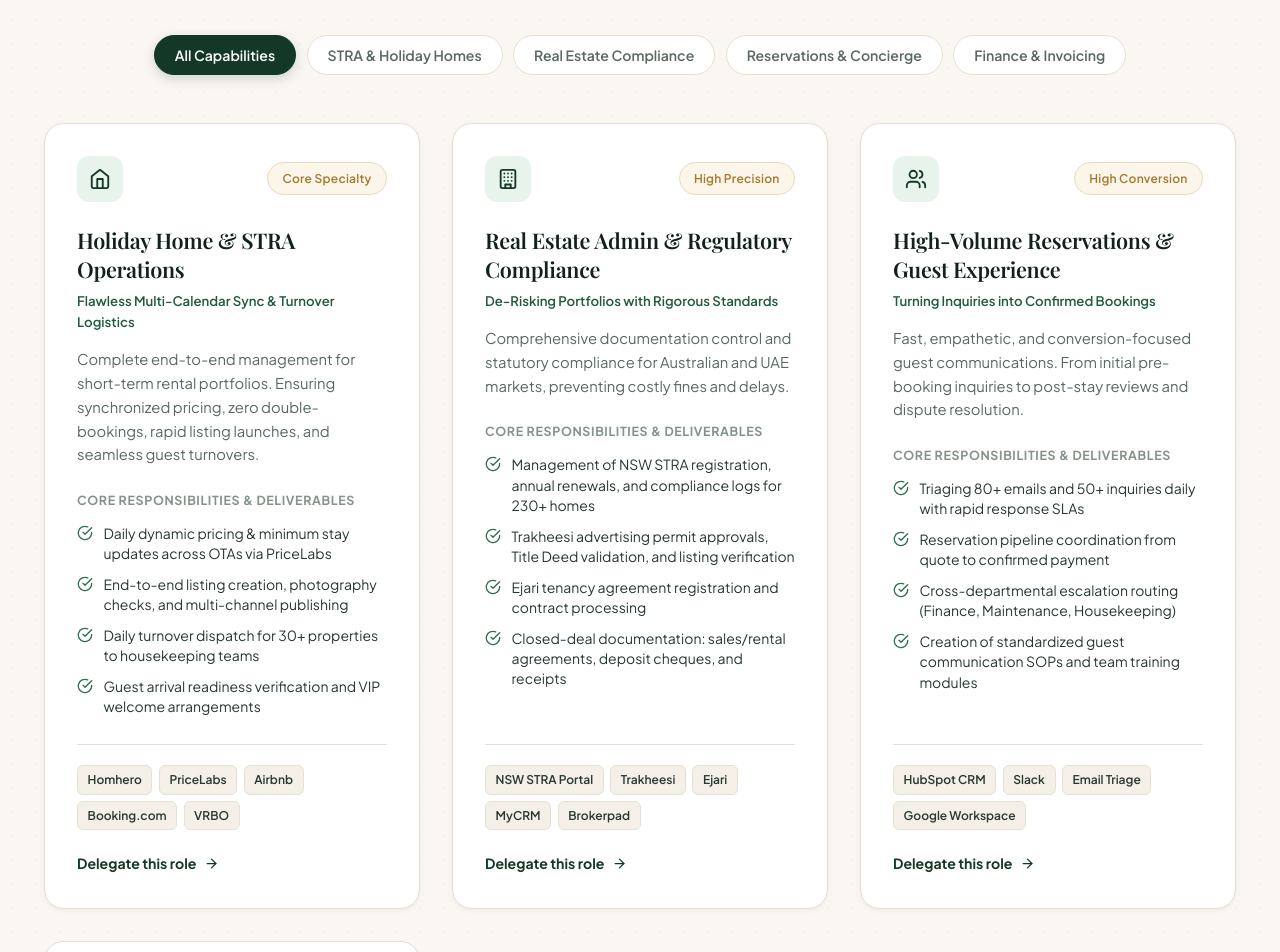
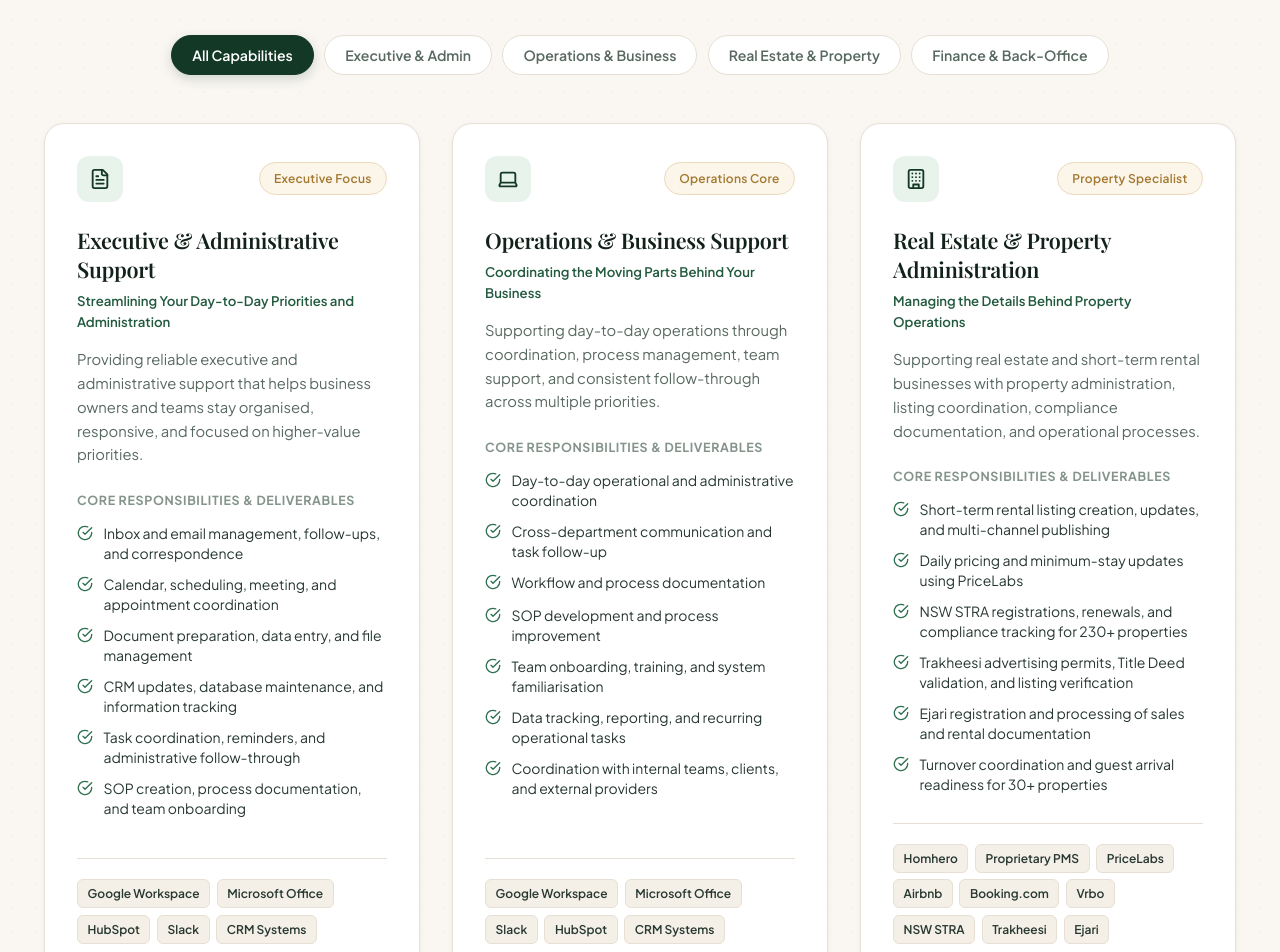
Before and after one commit to klint-droid/client1-portfolio, a React (Vite) app: page / in a window 1280 px wide. Shown: the part 1480-2432 px from the top of the page. Built offline with nearby package versions, Linux system fonts and the light colour scheme; a web font is replaced by a local one.

Commit message:
Update specializations with 4 core services, deliverables, and tools

```diff
--- a/src/components/ServicesSection.tsx
+++ b/src/components/ServicesSection.tsx
@@ -1,12 +1,12 @@
 import React, { useState } from 'react';
 import { portfolioData, type Service } from '../data/portfolioData';
 import {
-  IconHome,
   IconBuilding,
-  IconUsers,
   IconDollarSign,
   IconCheckCircle,
   IconArrowRight,
+  IconFileText,
+  IconLaptop,
 } from './Icons';
 
 interface ServicesSectionProps {
@@ -19,10 +19,10 @@ export const ServicesSection: React.FC<ServicesSectionProps> = ({ onSelectServic
 
   const categories = [
     { id: 'all', label: 'All Capabilities' },
-    { id: 'stra', label: 'STRA & Holiday Homes' },
-    { id: 'real-estate', label: 'Real Estate Compliance' },
-    { id: 'reservations', label: 'Reservations & Concierge' },
-    { id: 'finance', label: 'Finance & Invoicing' },
+    { id: 'executive', label: 'Executive & Admin' },
+    { id: 'operations', label: 'Operations & Business' },
+    { id: 'real-estate', label: 'Real Estate & Property' },
+    { id: 'finance', label: 'Finance & Back-Office' },
   ];
 
   const filteredServices =
@@ -32,16 +32,16 @@ export const ServicesSection: React.FC<ServicesSectionProps> = ({ onSelectServic
 
   const getServiceIcon = (category: Service['category']) => {
     switch (category) {
-      case 'stra':
-        return <IconHome size={22} />;
+      case 'executive':
+        return <IconFileText size={22} />;
+      case 'operations':
+        return <IconLaptop size={22} />;
       case 'real-estate':
         return <IconBuilding size={22} />;
-      case 'reservations':
-        return <IconUsers size={22} />;
       case 'finance':
         return <IconDollarSign size={22} />;
       default:
-        return <IconHome size={22} />;
+        return <IconFileText size={22} />;
     }
   };
 
--- a/src/data/portfolioData.ts
+++ b/src/data/portfolioData.ts
@@ -1,7 +1,7 @@
 export interface Service {
   id: string;
   title: string;
-  category: 'stra' | 'real-estate' | 'reservations' | 'finance';
+  category: 'executive' | 'operations' | 'real-estate' | 'finance' | 'stra' | 'reservations';
   tagline: string;
   description: string;
   tools: string[];
@@ -58,66 +58,86 @@ export const portfolioData = {
 
   services: [
     {
-      id: 'stra-operations',
-      title: 'Holiday Home & STRA Operations',
-      category: 'stra',
-      tagline: 'Flawless Multi-Calendar Sync & Turnover Logistics',
+      id: 'executive-support',
+      title: 'Executive & Administrative Support',
+      category: 'executive',
+      tagline: 'Streamlining Your Day-to-Day Priorities and Administration',
       description:
-        'Complete end-to-end management for short-term rental portfolios. Ensuring synchronized pricing, zero double-bookings, rapid listing launches, and seamless guest turnovers.',
-      tools: ['Homhero', 'PriceLabs', 'Airbnb', 'Booking.com', 'VRBO'],
+        'Providing reliable executive and administrative support that helps business owners and teams stay organised, responsive, and focused on higher-value priorities.',
+      tools: ['Google Workspace', 'Microsoft Office', 'HubSpot', 'Slack', 'CRM Systems'],
       deliverables: [
-        'Daily dynamic pricing & minimum stay updates across OTAs via PriceLabs',
-        'End-to-end listing creation, photography checks, and multi-channel publishing',
-        'Daily turnover dispatch for 30+ properties to housekeeping teams',
-        'Guest arrival readiness verification and VIP welcome arrangements',
+        'Inbox and email management, follow-ups, and correspondence',
+        'Calendar, scheduling, meeting, and appointment coordination',
+        'Document preparation, data entry, and file management',
+        'CRM updates, database maintenance, and information tracking',
+        'Task coordination, reminders, and administrative follow-through',
+        'SOP creation, process documentation, and team onboarding',
       ],
-      badge: 'Core Specialty',
+      badge: 'Executive Focus',
     },
     {
-      id: 'compliance-admin',
-      title: 'Real Estate Admin & Regulatory Compliance',
-      category: 'real-estate',
-      tagline: 'De-Risking Portfolios with Rigorous Standards',
+      id: 'operations-support',
+      title: 'Operations & Business Support',
+      category: 'operations',
+      tagline: 'Coordinating the Moving Parts Behind Your Business',
       description:
-        'Comprehensive documentation control and statutory compliance for Australian and UAE markets, preventing costly fines and delays.',
-      tools: ['NSW STRA Portal', 'Trakheesi', 'Ejari', 'MyCRM', 'Brokerpad'],
+        'Supporting day-to-day operations through coordination, process management, team support, and consistent follow-through across multiple priorities.',
+      tools: ['Google Workspace', 'Microsoft Office', 'Slack', 'HubSpot', 'CRM Systems'],
       deliverables: [
-        'Management of NSW STRA registration, annual renewals, and compliance logs for 230+ homes',
-        'Trakheesi advertising permit approvals, Title Deed validation, and listing verification',
-        'Ejari tenancy agreement registration and contract processing',
-        'Closed-deal documentation: sales/rental agreements, deposit cheques, and receipts',
+        'Day-to-day operational and administrative coordination',
+        'Cross-department communication and task follow-up',
+        'Workflow and process documentation',
+        'SOP development and process improvement',
+        'Team onboarding, training, and system familiarisation',
+        'Data tracking, reporting, and recurring operational tasks',
+        'Coordination with internal teams, clients, and external providers',
       ],
-      badge: 'High Precision',
+      badge: 'Operations Core',
     },
     {
-      id: 'reservations-concierge',
-      title: 'High-Volume Reservations & Guest Experience',
-      category: 'reservations',
-      tagline: 'Turning Inquiries into Confirmed Bookings',
+      id: 'real-estate-property',
+      title: 'Real Estate & Property Administration',
+      category: 'real-estate',
+      tagline: 'Managing the Details Behind Property Operations',
       description:
-        'Fast, empathetic, and conversion-focused guest communications. From initial pre-booking inquiries to post-stay reviews and dispute resolution.',
-      tools: ['HubSpot CRM', 'Slack', 'Email Triage', 'Google Workspace'],
+        'Supporting real estate and short-term rental businesses with property administration, listing coordination, compliance documentation, and operational processes.',
+      tools: [
+        'Homhero',
+        'Proprietary PMS',
+        'PriceLabs',
+        'Airbnb',
+        'Booking.com',
+        'Vrbo',
+        'NSW STRA',
+        'Trakheesi',
+        'Ejari',
+      ],
       deliverables: [
-        'Triaging 80+ emails and 50+ inquiries daily with rapid response SLAs',
-        'Reservation pipeline coordination from quote to confirmed payment',
-        'Cross-departmental escalation routing (Finance, Maintenance, Housekeeping)',
-        'Creation of standardized guest communication SOPs and team training modules',
+        'Short-term rental listing creation, updates, and multi-channel publishing',
+        'Daily pricing and minimum-stay updates using PriceLabs',
+        'NSW STRA registrations, renewals, and compliance tracking for 230+ properties',
+        'Trakheesi advertising permits, Title Deed validation, and listing verification',
+        'Ejari registration and processing of sales and rental documentation',
+        'Turnover coordination and guest arrival readiness for 30+ properties',
       ],
-      badge: 'High Conversion',
+      badge: 'Property Specialist',
     },
     {
       id: 'finance-backoffice',
-      title: 'Financial Administration & Back-Office Auditing',
+      title: 'Financial Administration & Back-Office Support',
       category: 'finance',
-      tagline: 'Clean Books, Timely Payouts & Exact GST Allocation',
+      tagline: 'Handling the Details That Keep Finances and Administration on Track',
       description:
-        'Accurate ledger management for property owners and vendor accounts, keeping accounting audits clean and stress-free.',
-      tools: ['Homhero', 'MYOB', 'ActiveCampaign', 'Process St'],
+        'Supporting businesses with invoice processing, billing administration, vendor documentation, and recurring back-office tasks that require accuracy and attention to detail.',
+      tools: ['Homhero', 'MYOB', 'ActiveCampaign', 'Google Sheets', 'Microsoft Office'],
       deliverables: [
-        'Weekly intake, verification, and property assignment for 500+ third-party invoices',
-        'GST reconciliation and vendor creditor validation before final approval',
-        'Generation of monthly billing statements and owner invoices in MYOB',
-        'Creation and scheduling of 10+ email marketing campaigns monthly via ActiveCampaign',
+        'Weekly processing and verification of 500+ third-party invoices',
+        'Invoice matching, property assignment, and vendor documentation checks',
+        'GST-related invoice review and creditor validation',
+        'Monthly billing statements and owner invoices using MYOB',
+        'Refund, payment, and finance-related administrative coordination',
+        'Administrative support for recurring email marketing campaigns',
+        'Spreadsheet maintenance, data tracking, and recurring reporting',
       ],
       badge: 'Zero Backlog',
     },
```
